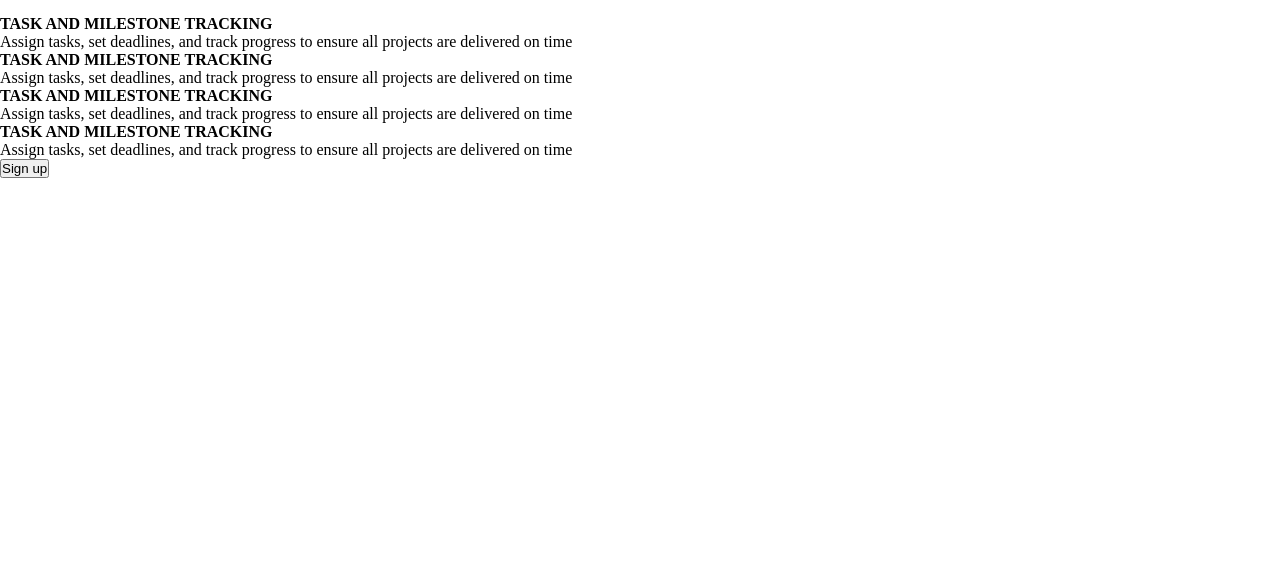
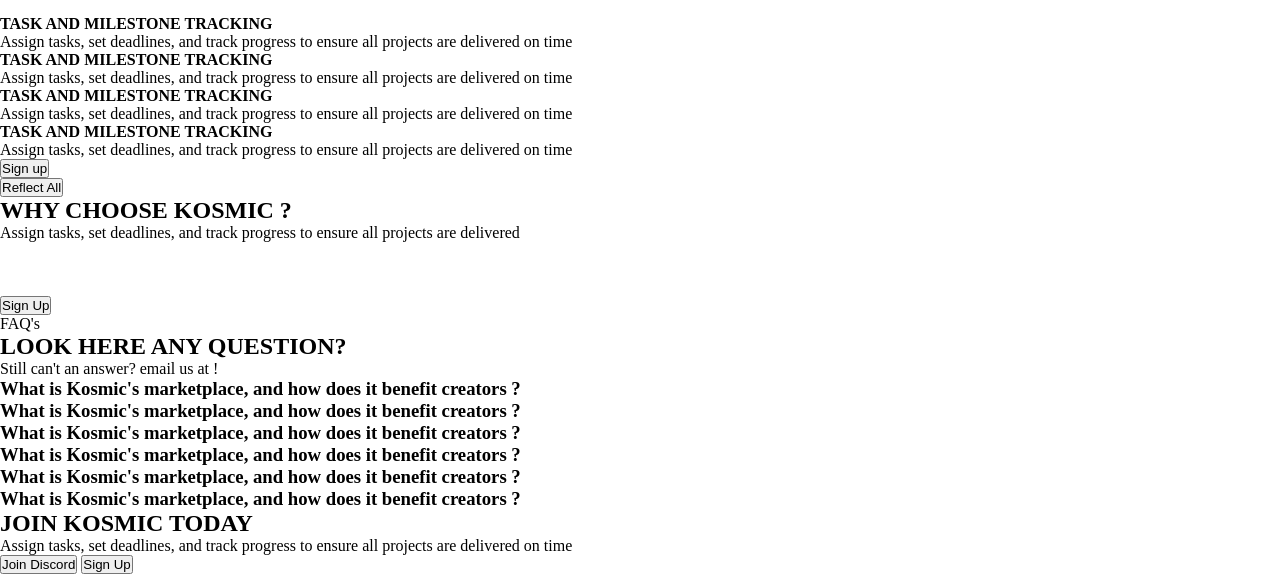
Before and after one commit to FrenchBerserker/FrenchBerserker.github.io, a plain HTML site: page index.html in a window 1280 px wide. Shown: the part 451-1025 px from the top of the page. Before the commit the page ends 800 px from the top, so only its background shows below. Drawn offline with Linux system fonts and the light colour scheme.

Commit message:
Ajout des dernières sections - Il ne reste plus qu'à structurer le footer - En attente du UX design.

```diff
--- a/index.html
+++ b/index.html
@@ -57,7 +57,7 @@
 
     <!-- Sicième section // Vidéo -->
     <div>
-      <div class="card">
+      <div class="card1">
         <img src="" alt="">
         <h2></h2>
         <h4></h4>
@@ -66,7 +66,7 @@
         <p></p>
       </div>
 
-      <div class="card">
+      <div class="card1">
         <img src="" alt="">
         <h2></h2>
         <h4></h4>
@@ -75,7 +75,7 @@
         <p></p>
       </div>
 
-      <div class="card">
+      <div class="card1">
         <img src="" alt="">
         <h2></h2>
         <h4></h4>
@@ -129,5 +129,82 @@
         <button type="">Sign up</button>
       </div>
     </div>
+
+
+    <!-- Huitème Section-->
+    <div>
+      <div>
+        <button type="">Reflect All</button>
+        <h2>WHY CHOOSE KOSMIC ?</h2>
+        <p>Assign tasks, set deadlines, and track progress to ensure all projects are delivered</p>
+      </div>
+      <div class="card1">
+        <img src="" alt="">
+        <h2></h2>
+        <h4></h4>
+        <p></p>
+      </div>
+      <div class="card1">
+        <img src="" alt="">
+        <h2></h2>
+        <h4></h4>
+        <p></p>
+      </div>
+      <div class="card1">
+        <img src="" alt="">
+        <h2></h2>
+        <h4></h4>
+        <p></p>
+      </div>
+      <button type="">Sign Up</button>
+    </div>
+
+
+    <!-- Neuvième Section -->
+    <div>
+      <div>
+        <p id='FAQ_title'>FAQ's</p>
+        <h2>LOOK HERE ANY QUESTION?</h2>
+        <p>Still can't an answer? email us at !</p>
+      </div>
+      <div id="Question">
+        <div>
+          <h3>What is Kosmic's marketplace, and how does it benefit creators ?</h3>
+        </div>
+        <div>
+          <h3>What is Kosmic's marketplace, and how does it benefit creators ?</h3>
+        </div>
+        <div>
+          <h3>What is Kosmic's marketplace, and how does it benefit creators ?</h3>
+        </div>
+        <div>
+          <h3>What is Kosmic's marketplace, and how does it benefit creators ?</h3>
+        </div>
+        <div>
+          <h3>What is Kosmic's marketplace, and how does it benefit creators ?</h3>
+        </div>
+        <div>
+          <h3>What is Kosmic's marketplace, and how does it benefit creators ?</h3>
+        </div>
+      </div>
+    </div>
+
+
+    <!-- Dixième Section-->
+    <div>
+      <h2>JOIN KOSMIC TODAY</h2>
+      <p>Assign tasks, set deadlines, and track progress to ensure all projects are delivered
+      on time</p>
+      <div>
+        <button type="">Join Discord</button>
+        <button type="">Sign Up</button>
+      </div>
+    </div>
+
+
+    <!--Footer-->
+    <div>
+
+    </div>
   </body>
 </html>
```
